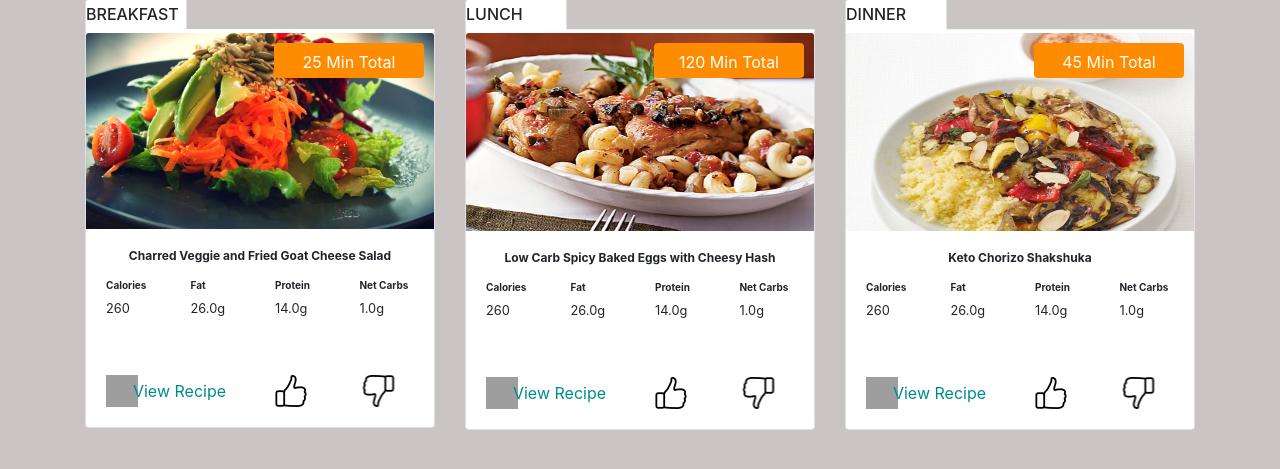
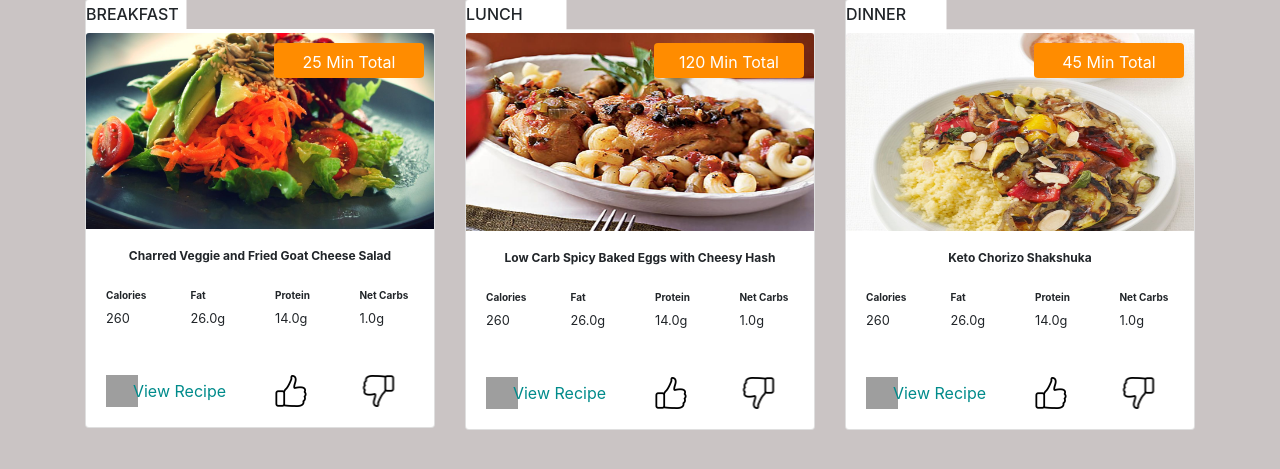
Before and after one commit to saeedramzaan/recipe_app, a PHP site: page / in a window 1280 px wide. Shown: the part 178-647 px from the top of the page. Run offline with PHP 8.4, Linux system fonts and the light colour scheme; data comes from the database, SQL or seed files in the repository; some libraries are stand-ins or nearby versions; grey boxes are pictures that could not be loaded.

Commit message:
position relative added

```diff
--- a/index.php
+++ b/index.php
@@ -209,7 +209,7 @@ foreach ($cart_items as $item) {
                                     </b></h6>
                             </div>
 
-                            <div class="row">
+                            <div class="row" style="position:relative; top: 10px;">
 
                                 <div class="col-md-6 col-lg-3 col-3">
 
@@ -263,7 +263,7 @@ foreach ($cart_items as $item) {
                                         <button class="btn"></button>
                                     </div>
 
-                                    <div class="box" style=" transform: rotate(180deg);">
+                                    <div class="box" style="transform: rotate(180deg);">
                                         <img src="src/image/like.png" alt="" style="margin-left: 20px;">
                                         <button class="btn"></button>
                                     </div>
```
